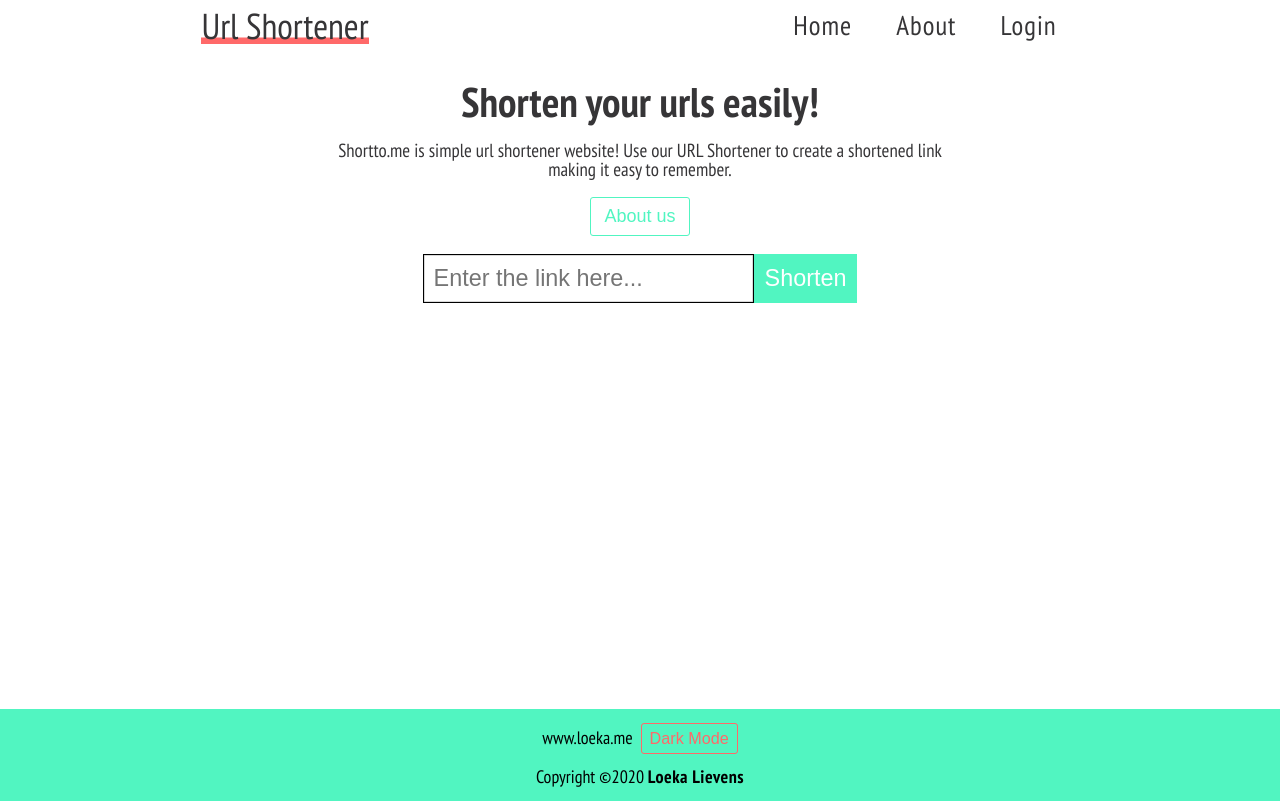
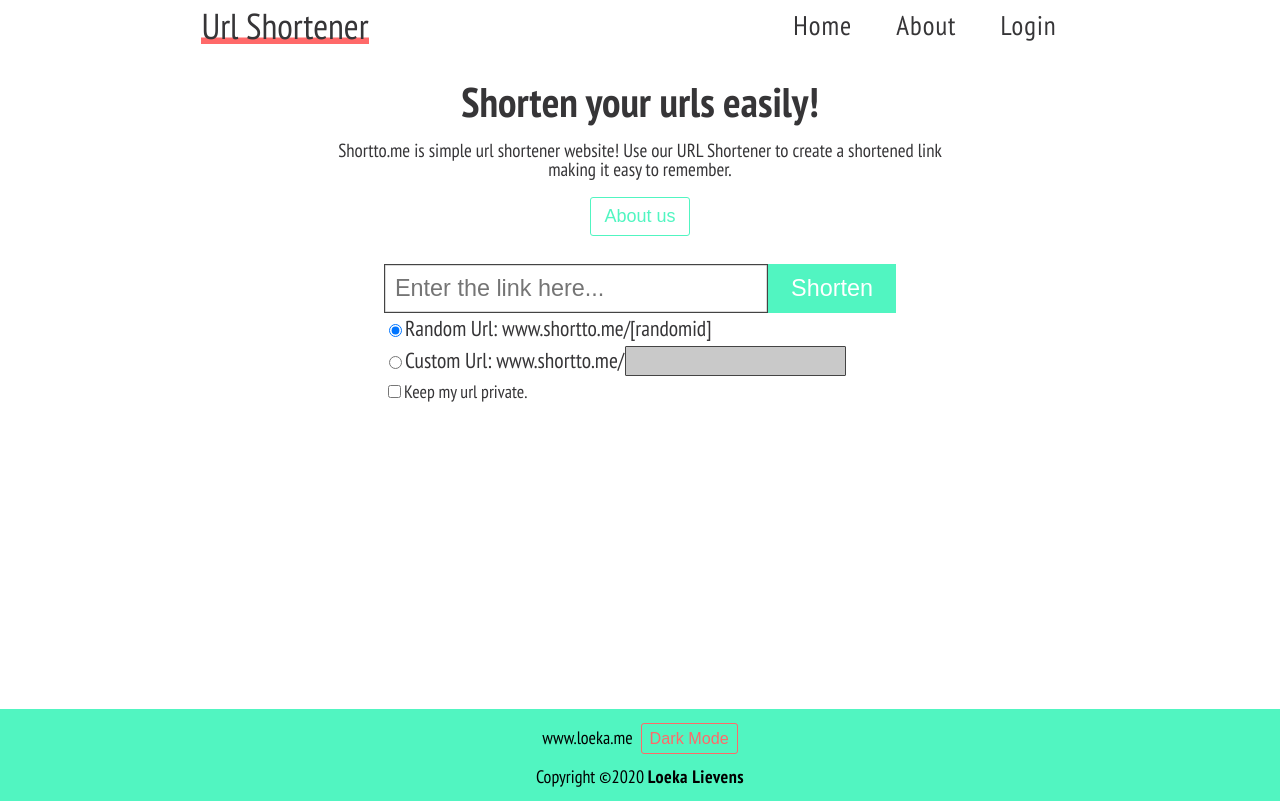
Before and after one commit to Loeka1234/typescript-url-shortener-frontend, a React (Create React App) app: page / in a window 1280 px wide. Built offline with nearby package versions, Linux system fonts and the light colour scheme.

Commit message:
Added Shortener component

```diff
--- a/package.json
+++ b/package.json
@@ -6,6 +6,7 @@
     "@testing-library/jest-dom": "^4.2.4",
     "@testing-library/react": "^9.3.2",
     "@testing-library/user-event": "^7.1.2",
+    "@types/axios": "^0.14.0",
     "@types/color": "^3.0.1",
     "@types/jest": "^24.0.0",
     "@types/node": "^12.0.0",
@@ -13,6 +14,7 @@
     "@types/react-dom": "^16.9.0",
     "@types/react-router-dom": "^5.1.5",
     "@types/styled-components": "^5.1.1",
+    "axios": "^0.19.2",
     "color": "^3.1.2",
     "react": "^16.13.1",
     "react-dom": "^16.13.1",
--- /dev/null
+++ b/src/components/Shortener.tsx
@@ -0,0 +1,110 @@
+import React, { useState, FormEvent } from "react";
+import axios, { AxiosError } from "axios";
+
+// Styles
+import styles from "./styles/Shortener.module.css";
+
+// Styled components
+import Button from "../styledComponents/Button";
+
+export interface ShortenerProps {}
+
+const Shortener: React.SFC<ShortenerProps> = () => {
+    const [url, setUrl] = useState("");
+    const [slug, setSlug] = useState("");
+    const [useCustomUrl, setUseCustomUrl] = useState(false);
+    const [privateUrl, setPrivateUrl] = useState(false);
+    const [info, setInfo] = useState("");
+
+    const handleSubmit = async (e: FormEvent<HTMLFormElement>) => {
+        e.preventDefault();
+
+        let body: {
+            slug?: string;
+            customSlug?: boolean;
+            publicUrl: boolean;
+            url: string;
+        } = {
+            url,
+            publicUrl: !privateUrl
+        };
+        if (useCustomUrl) {
+            body.slug = slug;
+            body.customSlug = true;
+        } else if (!useCustomUrl) body.customSlug = false;
+
+        try {
+            const response = await axios.post(process.env.REACT_APP_API_ENDPOINT + "/new", body);
+            setInfo(response.data.message);
+        } catch (err) {
+            setInfo(err.response.data.error);
+        }
+    };
+
+    return (
+        <div className={styles.shortener}>
+            <form onSubmit={handleSubmit}>
+                <div>
+                    <input
+                        type="text"
+                        className={styles.input + " " + styles.url}
+                        placeholder="Enter the link here..."
+                        onChange={e => setUrl(e.target.value)}
+                        value={url}
+                    />
+                    <Button
+                        className={styles.input + " " + styles.btn}
+                        primary
+                        type="submit"
+                    >
+                        Shorten
+                    </Button>
+                </div>
+
+                <div className={styles.radio}>
+                    <input
+                        type="radio"
+                        id="no-custom-url"
+                        name="url"
+                        checked={!useCustomUrl}
+                        onClick={() => setUseCustomUrl(false)}
+                    />
+                    <label htmlFor="no-custom-url">
+                        Random Url: www.shortto.me/[randomid]
+                    </label>
+                </div>
+                <div className={styles.radio}>
+                    <input
+                        type="radio"
+                        id="custom-url"
+                        name="url"
+                        checked={useCustomUrl}
+                        onClick={() => setUseCustomUrl(true)}
+                    />
+                    <label htmlFor="custom-url">
+                        Custom Url: www.shortto.me/
+                        <input
+                            className={styles.text}
+                            type="text"
+                            disabled={!useCustomUrl}
+                            value={slug}
+                            onChange={e => setSlug(e.target.value)}
+                        />
+                    </label>
+                </div>
+                <input
+                    type="checkbox"
+                    id="private"
+                    checked={privateUrl}
+                    onClick={() => setPrivateUrl(!privateUrl)}
+                />
+                <label htmlFor="private">Keep my url private.</label>
+                <div className={styles.info}>
+                    <p>{info}</p>
+                </div>
+            </form>
+        </div>
+    );
+};
+
+export default Shortener;
--- /dev/null
+++ b/src/components/styles/Shortener.module.css
@@ -0,0 +1,95 @@
+.shortener {
+    margin-top: 1rem;
+    display: flex;
+    justify-content: center;
+    width: 40%;
+}
+.shortener form {
+    width: 100%;
+}
+.url {
+    border: 1px solid rgb(68, 68, 68);
+    box-shadow: inset 0px 0px 0.25px 0.5px rgba(0, 0, 0, 0.3);
+    width: 75%;
+}
+.btn {
+    width: 25%;
+}
+.input.input {
+    font-size: 1.3em;
+    margin: 0;
+    padding: 1rem;
+    height: 100%;
+    border-radius: 0;
+}
+
+.radio {
+    font-size: 1.2em;
+    margin: .5rem 0;
+}
+.radio:hover,
+.radio input:hover,
+.radio label:hover {
+    cursor: pointer;
+}
+.radio,
+.radio label {
+    display: flex;
+    align-items: center;
+    justify-content: flex-start;
+}
+.text {
+    border: 1px solid rgb(68, 68, 68);
+    border-radius: 1px;
+    margin: 1px;
+    font-size: inherit;
+    font-weight: 400;
+    max-width: 45%;
+    color: #363537;
+}
+.text:disabled {
+    background-color: rgb(201, 201, 201);
+}
+
+.info {
+    display: flex;
+    justify-content: center;
+}
+
+@media screen and (max-width: 1250px) {
+    .shortener {
+        width: 50%;
+    }
+}
+@media screen and (max-width: 1000px) {
+    .shortener {
+        width: 60%;
+    }
+}
+@media screen and (max-width: 750px) {
+    .shortener {
+        width: 80%;
+    }
+}
+@media screen and (max-width: 550px) {
+    .shortener {
+        width: 95%;
+    }
+}
+@media screen and (max-width: 450px) {
+    .url {
+        width: 60%;
+    }
+    .btn {
+        width: 40%;
+    }
+    .radio label {
+        flex-direction: column;
+        width: 100%;
+    }
+}
+@media screen and (max-width: 350px) {
+    .radio {
+        font-size: 1em;
+    }
+}
--- a/src/pages/Home.tsx
+++ b/src/pages/Home.tsx
@@ -3,8 +3,12 @@ import { Link } from "react-router-dom";
 
 import styles from "./stylesheets/Home.module.css";
 
+// Styled components
 import FlexDiv from "../styledComponents/FlexDiv";
 import Button from "../styledComponents/Button";
+
+// Components
+import Shortener from "../components/Shortener";
 
 export interface HomeProps {}
 
@@ -22,23 +26,7 @@ const Home: React.FC<HomeProps> = () => {
                     <Button>About us</Button>
                 </Link>
 
-                <div className={styles.shortener}>
-                    <form action="">
-                        <div>
-                            <input
-                                type="text"
-                                className={styles.input}
-                                style={{
-                                    border: "1px solid black",
-                                    boxShadow:
-                                        "inset 0px 0px .25px .5px rgba(0,0,0,0.3)",
-                                }}
-                                placeholder="Enter the link here..."
-                            />
-                            <Button className={styles.input} primary>Shorten</Button>
-                        </div>
-                    </form>
-                </div>
+                <Shortener />
             </FlexDiv>
         </main>
     );
--- a/src/pages/stylesheets/Home.module.css
+++ b/src/pages/stylesheets/Home.module.css
@@ -10,20 +10,6 @@
     margin-bottom: 0;
 }
 
-.shortener {
-    width: 50%;
-    display: flex;
-    justify-content: center;
-}
-
-.input.input {
-    font-size: 1.3em;
-    margin: 0;
-    padding: 1rem;
-    height: 100%;
-    border-radius: 0;
-}
-
 @media only screen and (max-width: 700px) {
     .p {
         max-width: 80%;
```
Also changed, not shown: 2 other files (tests, documents, lock files or other folders).
